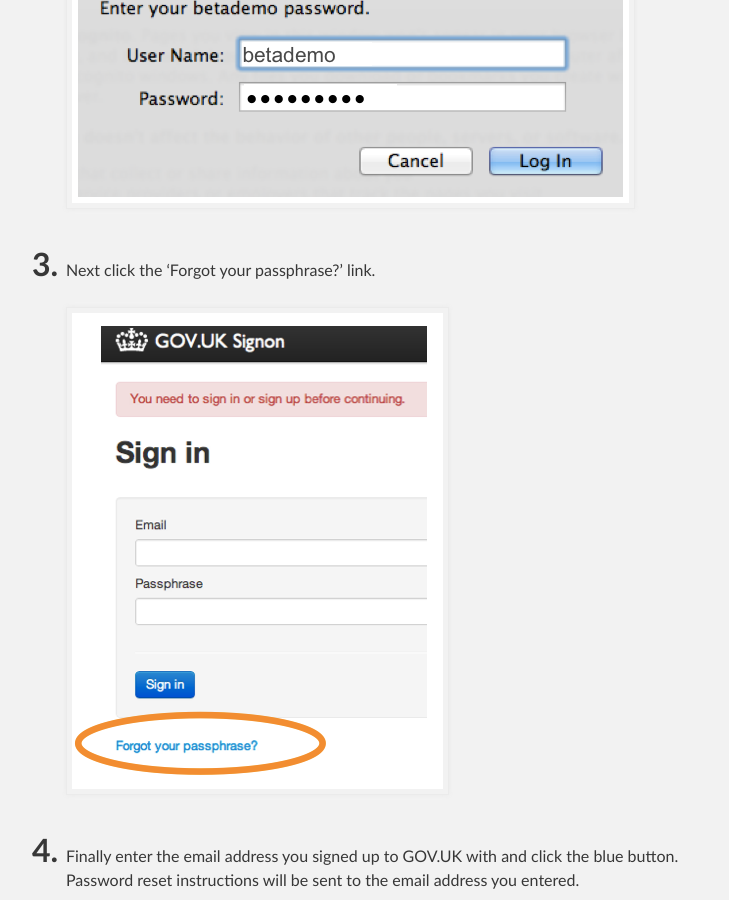
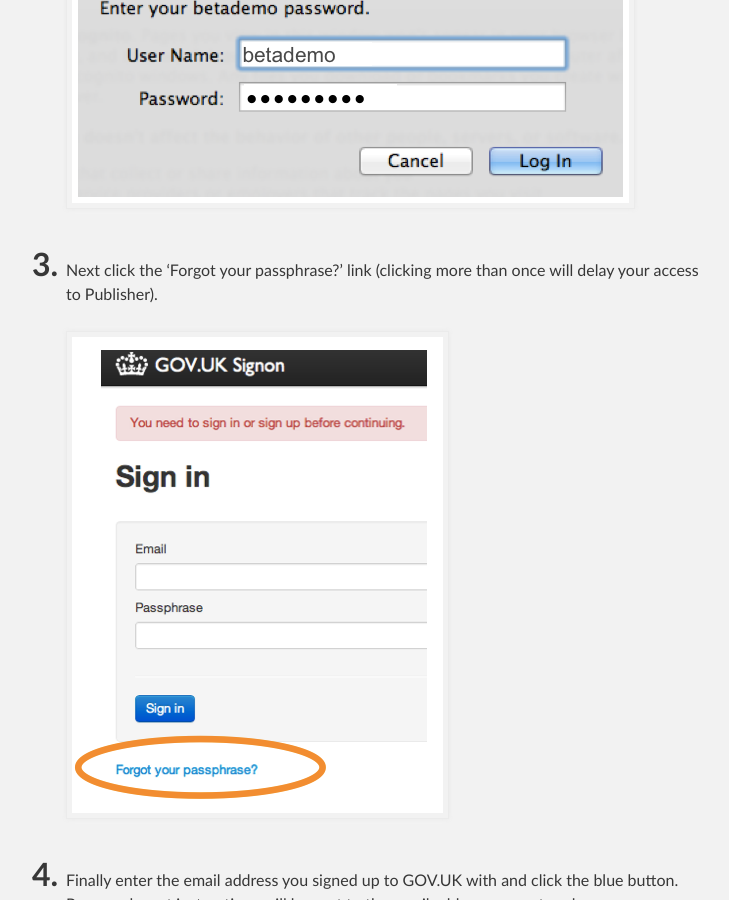
Before and after one commit to alphagov/inside-government-admin-guide, a Jekyll site: the page built from your-account/forgot-your-password.md, in a window 1280 px wide and 900 px high, scrolled down 645 px. Shown: the whole window, without its empty margins (254-983 px from the left). Built offline with Jekyll 4.4.1, drawn with Linux system fonts in a browser that asks for light colours.

Commit message:
Update forgot-your-password.md
single quotes; added info to click just once

```diff
--- a/your-account/forgot-your-password.md
+++ b/your-account/forgot-your-password.md
@@ -20,8 +20,7 @@
 
    ![Get an account 5](get-an-account-5.png)
 
-3. Next click the 'Forgot your passphrase?'
-link.
+3. Next click the 'Forgot your passphrase?' link (clicking more than once will delay your access to Publisher).
 
    ![Forgot your password 1](forgot-your-password-1.png)
 
```
